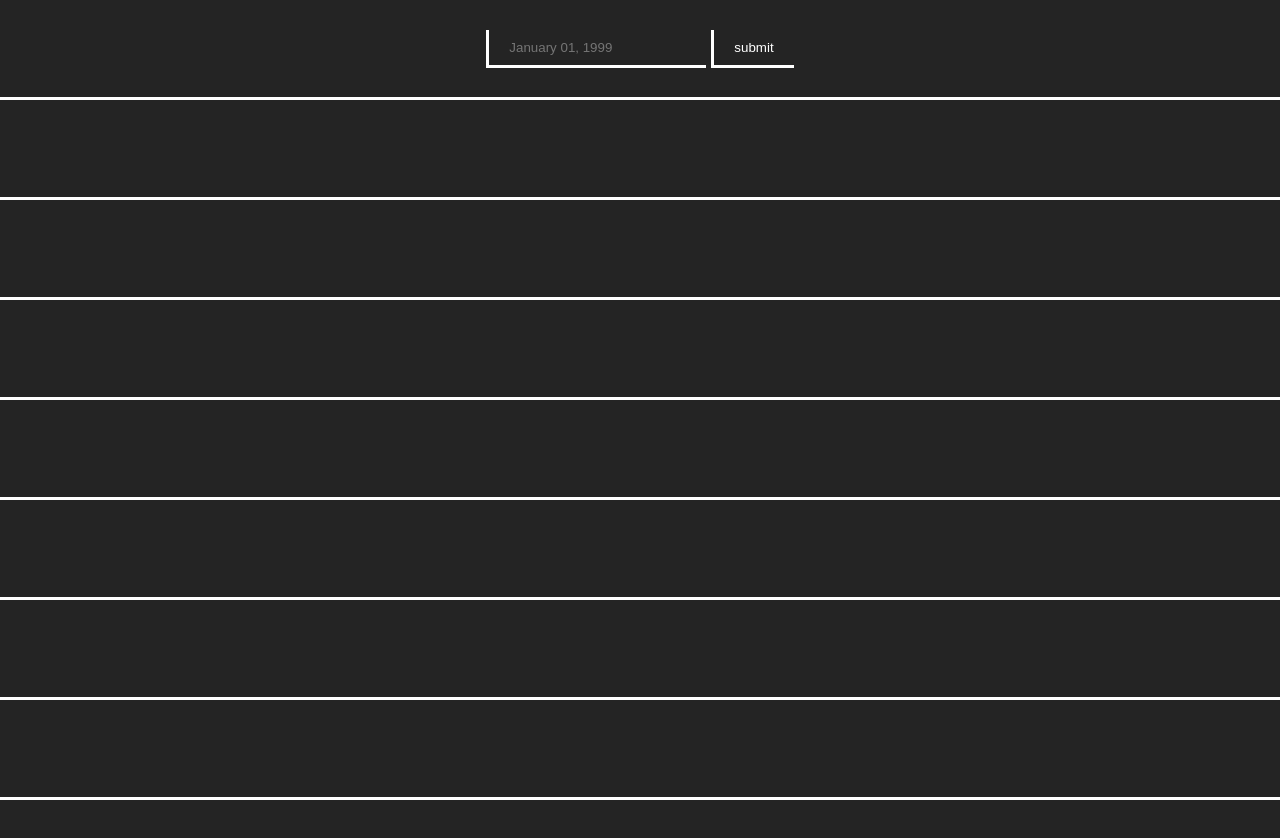
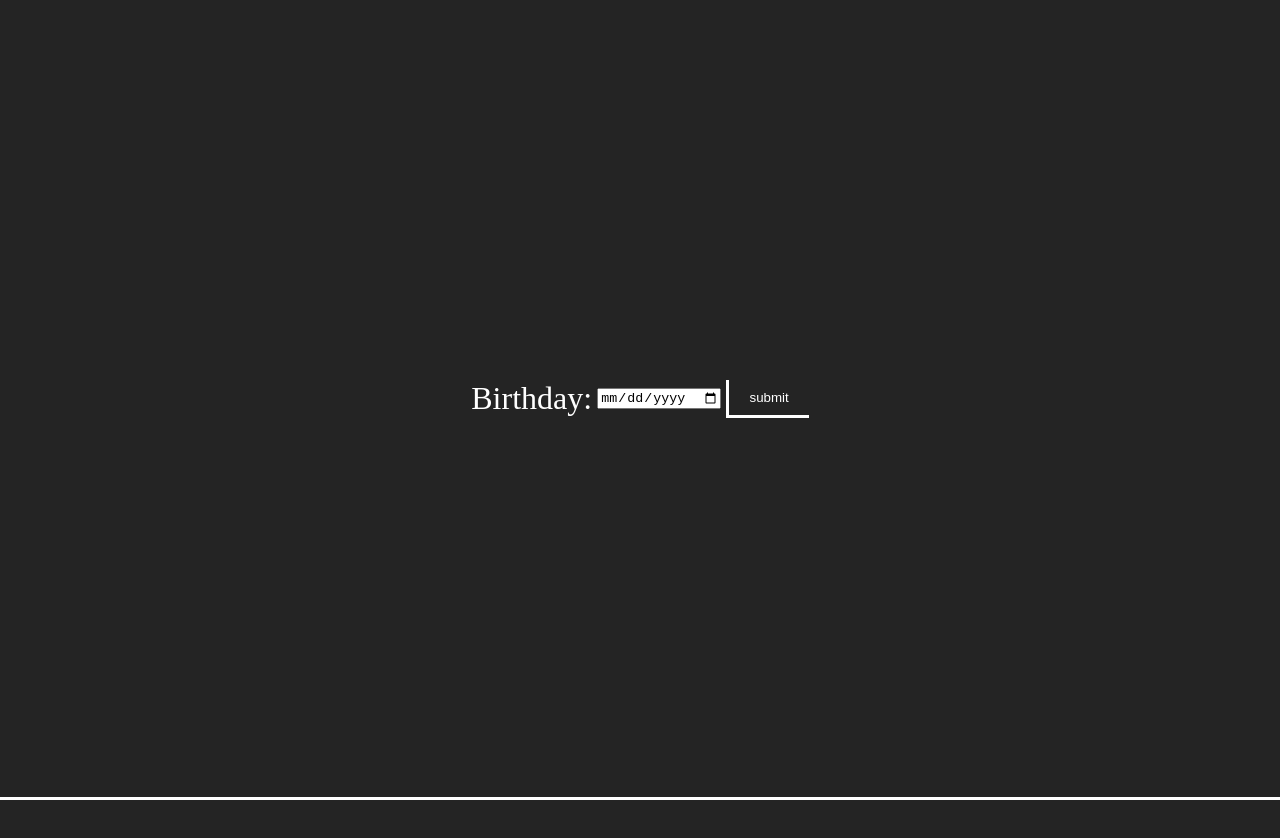
Before and after one commit to FelixAlexK/Lived-Time-Calculator, a website built with Vite: page index.html in a window 1280 px wide. Shown: the top 838 px of the page. Before the commit the page ends 800 px from the top, so only its background shows below. Built offline with nearby package versions, Linux system fonts and the light colour scheme.

Commit message:
removed unnecessary elements

```diff
--- a/index.html
+++ b/index.html
@@ -1,5 +1,6 @@
 <!DOCTYPE html>
 <html lang="en">
+
   <head>
     <meta charset="UTF-8" />
     <meta http-equiv="X-UA-Compatible" content="IE=edge" />
@@ -7,21 +8,23 @@
     <link rel="stylesheet" href="style.css" />
     <title>Live-Time</title>
   </head>
-  <body onload="setLayout()">
-    <div>
-      <form onsubmit="getBirthDate(); return false">
-        <input id="text" type="text" placeholder="January 01, 1999" />
-        <button id="btn">submit</button>
-      </form>
-    </div>
 
-    <div id="years"></div>
-    <div id="months"></div>
-    <div id="weeks"></div>
-    <div id="days"></div>
-    <div id="hours"></div>
-    <div id="minutes"></div>
-    <div id="seconds"></div>
+  <body >
+
+    <main>
+      <div class="date-container">
+        <form action="submit" class="form">
+          <label for="date-input">Birthday:</label>
+          <input type="date" id="date-input" name="date-input" required>
+          <button class="submit-btn" type="submit">submit</button>
+        </form>
+      </div>
+      <div class="content-container">
+      </div>
+    </main>
+
+
   </body>
   <script src="main.js"></script>
+
 </html>
```
